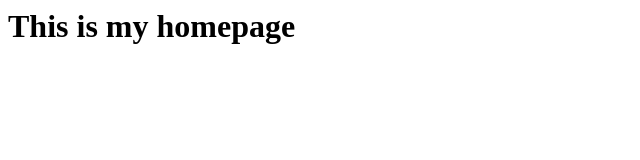
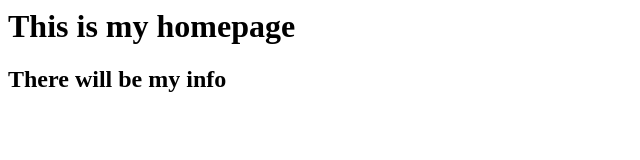
Before and after one commit to kkseniad/link-in-bio, a plain HTML site: page index.html in a window 1280 px wide. Shown: the whole page, without its empty margins (0-640 px from the left). Drawn offline with Linux system fonts and the light colour scheme.

```diff
--- a/index.html
+++ b/index.html
@@ -1 +1,2 @@
 <h1>This is my homepage</h1>
+<h2>There will be my info</h2>
```
